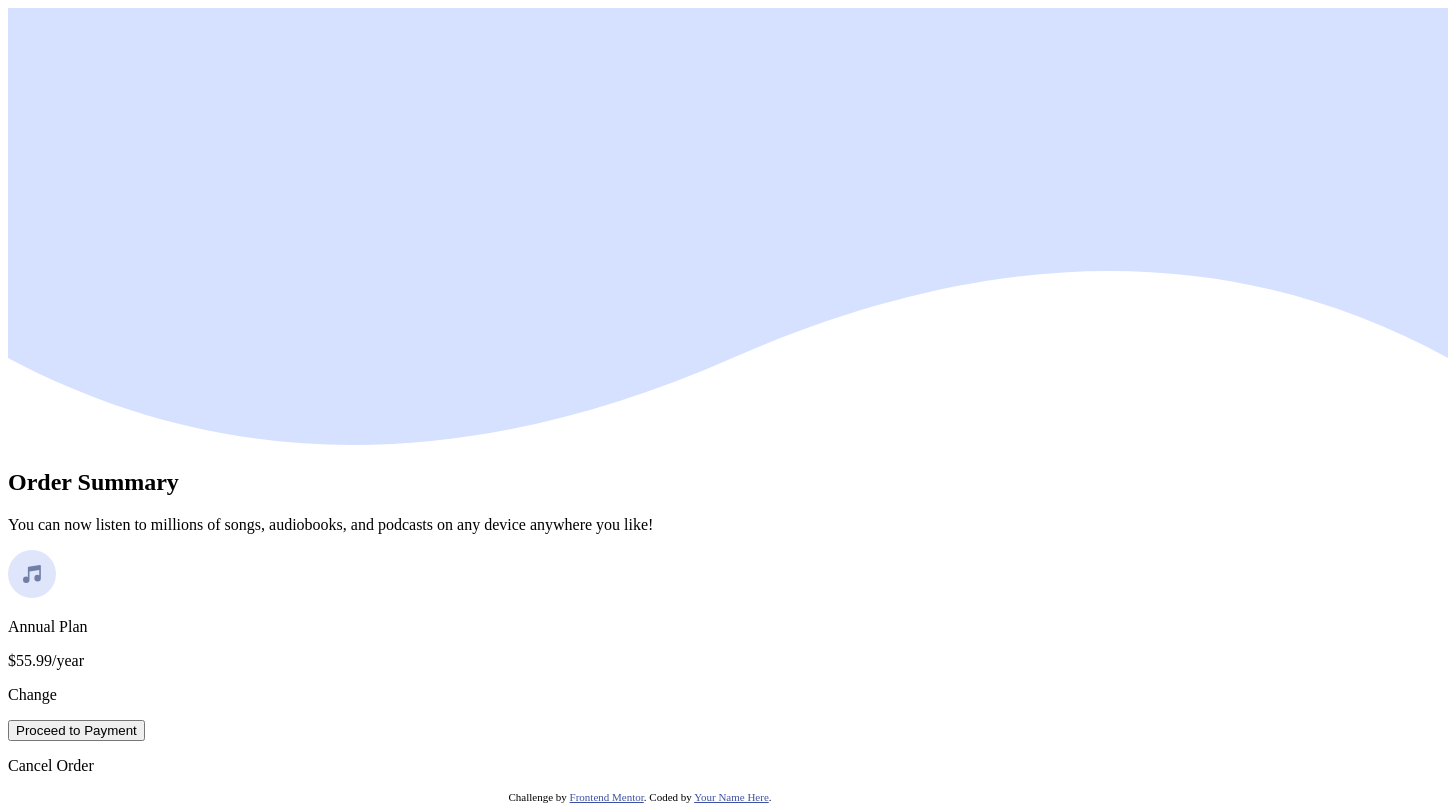
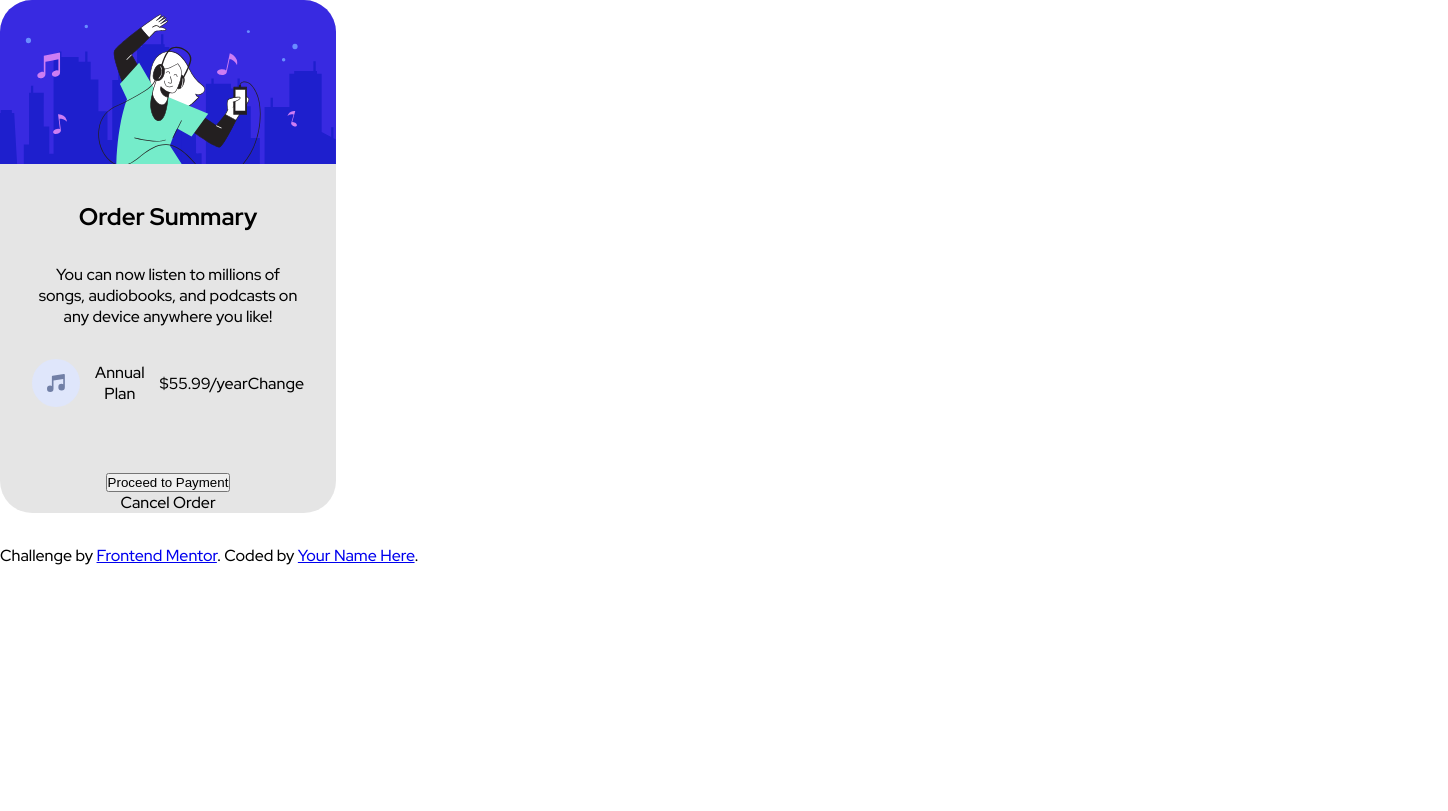
Before and after one commit to Jonata-tr/OrderSummary, a plain HTML site: page index.html in a window 1280 px wide. Shown: the whole page, 1448 px wide, since content can reach past the window. Drawn offline with Linux system fonts and the light colour scheme.

Commit message:
Completed the structure of the page

```diff
--- a/index.html
+++ b/index.html
@@ -5,13 +5,15 @@
   <meta name="viewport" content="width=device-width, initial-scale=1.0"> <!-- displays site properly based on user's device -->
 
   <link rel="icon" type="image/png" sizes="32x32" href="./images/favicon-32x32.png">
+  <link rel="stylesheet" href="style.css">
 
   <title>Order summary card</title>
 
   <!-- Feel free to remove these styles or customise in your own stylesheet 👍 -->
   <style>
-    .attribution { font-size: 11px; text-align: center; }
-    .attribution a { color: hsl(228, 45%, 44%); }
+    p {
+      font-size: 1rem;
+    }
   </style>
 </head>
 <body>
@@ -19,9 +21,10 @@
   <main>
     <section>
       <div class="image">
-        <img src="./images/pattern-background-desktop.svg" alt="">
+        <img src="./images/illustration-hero.svg" alt="">
       </div>
 
+      <div class="content">
         <div class="header">
           <h1>Order Summary</h1>
         </div>
@@ -36,8 +39,6 @@
         <div class="middleTexts">
           <div class="music">
             <img src="./images/icon-music.svg" alt="">
-        </div>
-        <div class="annualPlan">
             <p>Annual Plan</p>
             <p>$55.99/year</p>
           </div>
@@ -50,6 +51,7 @@
           <button>Proceed to Payment</button>
           <p>Cancel Order</p>
         </div>
+      </div>
     </section>
   </main>
   <div class="attribution">
--- /dev/null
+++ b/style.css
@@ -0,0 +1,41 @@
+@import url('https://fonts.googleapis.com/css2?family=Red+Hat+Display:wght@500;700;900&display=swap');
+
+* {
+    padding: 0;
+    margin: 0;
+    box-sizing: border-box;
+}
+
+body{
+    font-family: 'Red Hat Display', sans-serif;
+}
+
+main{
+    width: 21rem;
+    border-radius: 2rem;
+    background-color: #e2e2e2e2;
+    text-align: center;
+}
+
+main div{
+    margin-bottom: 2rem;
+}
+
+.content{
+    margin: 2rem;
+}
+.image img{
+    width: 21rem;
+    border-radius: 2rem 2rem 0 0;
+}
+
+.middleTexts {
+    display: flex;
+    justify-content: space-evenly;
+    align-items: center;
+}
+
+.music{
+    display: flex;
+    align-items: center;
+}
```
Lines whose indentation alone changed are shown as unchanged.
